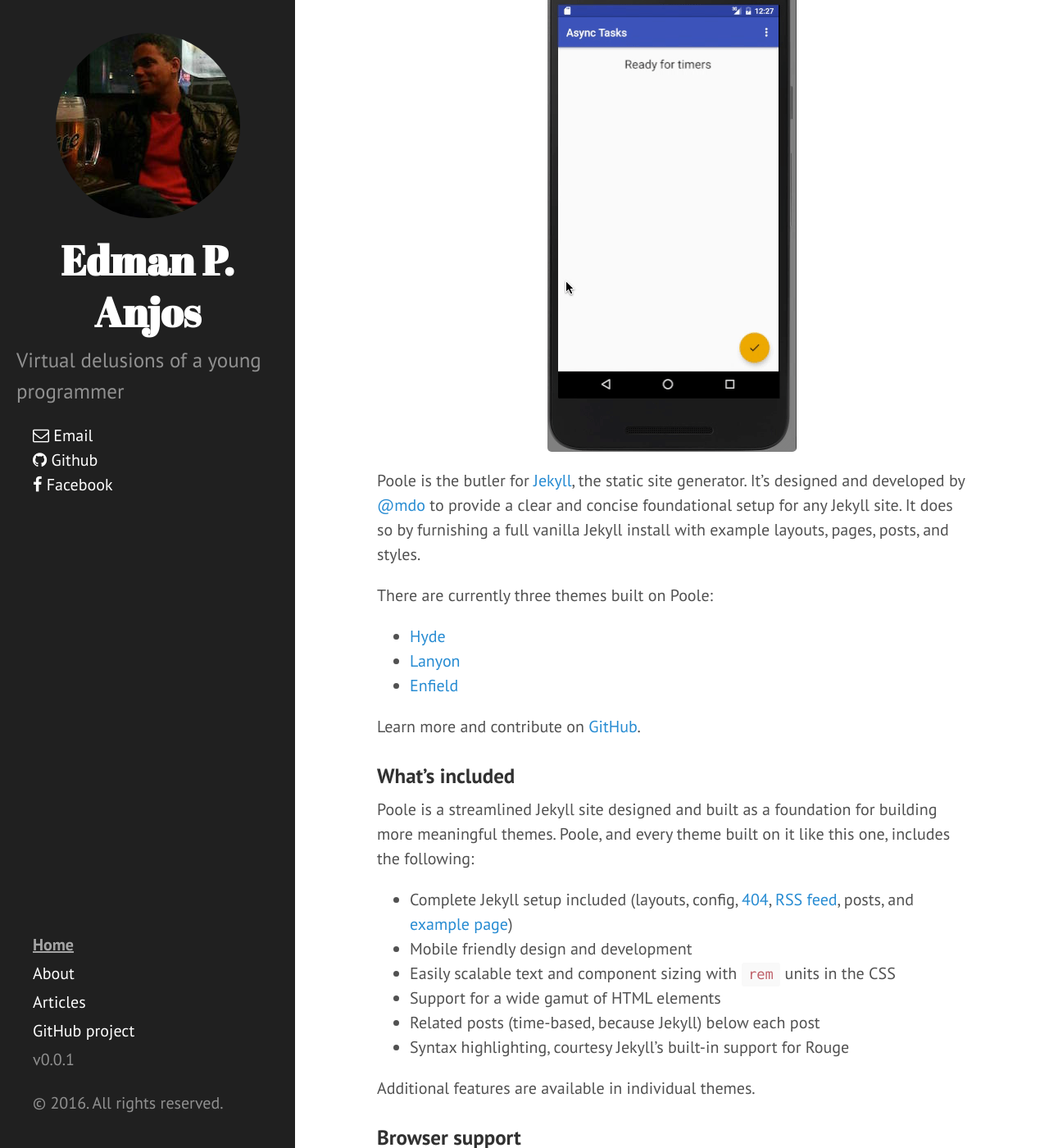
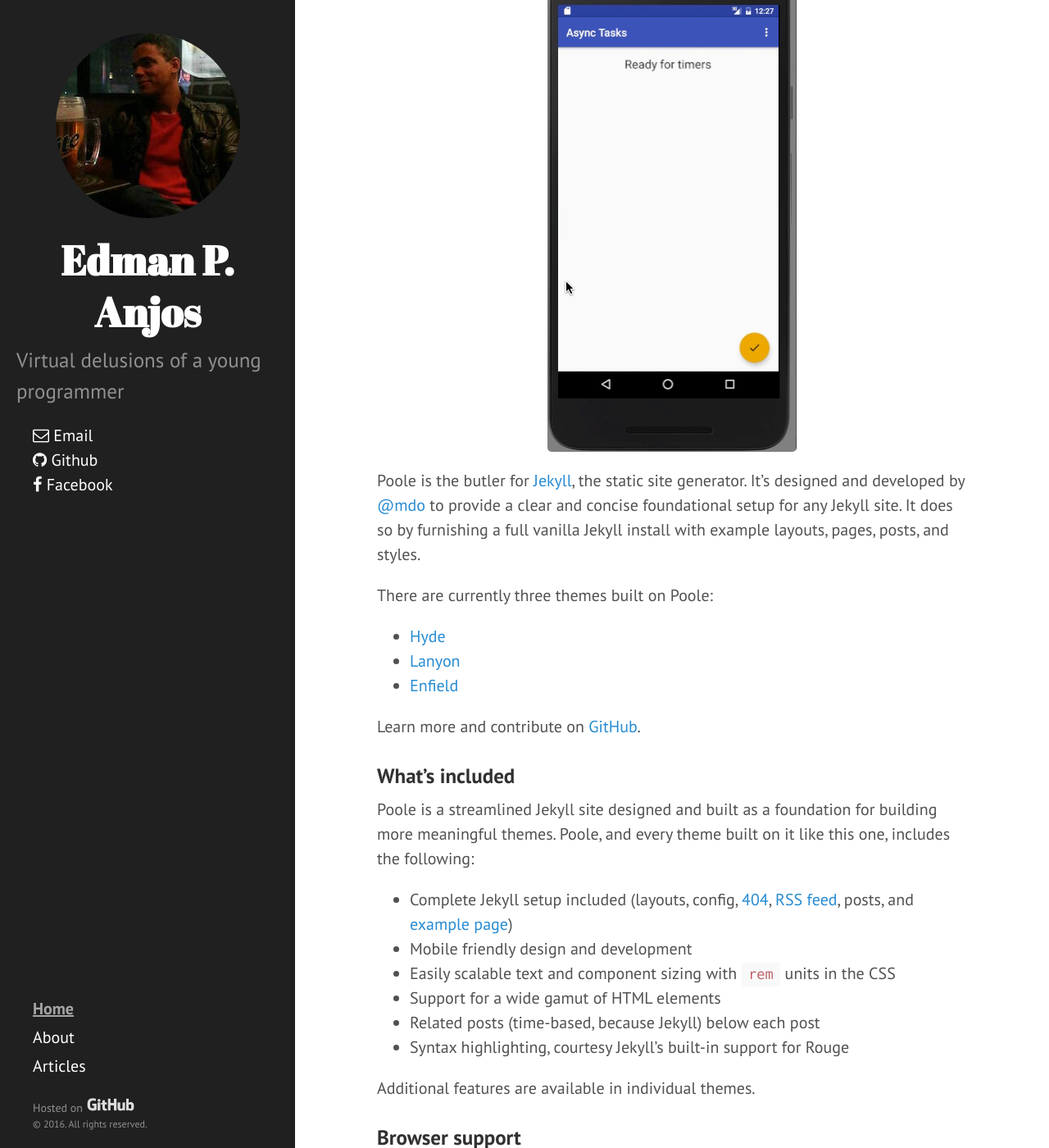
Before and after one commit to edman/edman.github.io, a Jekyll site: the page built from index.html, in a window 1280 px wide and 1400 px high, scrolled down 385 px. Shown: the whole window at 82% size. Built offline with Jekyll 4.4.1, drawn with Linux system fonts in a browser that asks for light colours; nearby versions of some CDN libraries; the list of posts is cut into pages by our own code.

Commit message:
Refactor repo link to a stylish 'hosted on github' link at the bottom.

```diff
--- a/_config.yml
+++ b/_config.yml
@@ -10,14 +10,9 @@ author:
   email: 'edmanjos@gmail.com'
   url: http://edman.github.io/
 
-# Custom vars
-version: 0.0.1
-
-github:
-  repo: https://github.com/edman/edman.github.io
-
 # Social links
 github_username: 'edman'
+github_repo: 'edman.github.io'
 facebook_username: 'edman.anjos'
 
 # Dependencies
--- a/_includes/sidebar.html
+++ b/_includes/sidebar.html
@@ -1,7 +1,7 @@
 <div class="sidebar">
   <!-- Up here things stick to the top of the sidebar -->
     <div class="sidebar-photo">
-      <img class="img-circle" src="{{ site.url }}assets/photo.jpg"/ alt="Edman's photo">
+      <img class="img-circle centralized" src="{{ site.url }}assets/photo.jpg"/ alt="Edman's photo">
     </div>
     <div class="sidebar-about">
       <h1>
@@ -44,11 +44,16 @@
           {% endif %}
         {% endif %}
       {% endfor %}
-
-      <a class="sidebar-nav-item" href="{{ site.github.repo }}">GitHub project</a>
-      <span class="sidebar-nav-item">v{{ site.version }}</span>
     </nav>
 
-    <p>&copy; {{ site.time | date: '%Y' }}. All rights reserved.</p>
+    <footer>
+    <div class="font-small">
+      <a class="font-small" href="http://github.com/{{ site.github_username }}/{{ site.github_repo }}">
+        Hosted on
+        <img src="{{ site.url }}assets/github-logo.png" height=18 width=60 alt="GitHub • Social coding"/>
+      </a>
+    </div>
+    <div class="font-minimum">&copy; {{ site.time | date: '%Y' }}. All rights reserved.</div>
+    </footer>
   </div>
 </div>
--- a/public/css/edman.css
+++ b/public/css/edman.css
@@ -1,4 +1,5 @@
-img {
+p img,
+img.centralized {
   margin-left: auto;
   margin-right: auto;
 }
@@ -17,3 +18,20 @@ div.sidebar-social ul li a:focus {
   text-decoration: underline;
   color: rgba(255,255,255,0.2);
 }
+
+footer img {
+  display: inline-block;
+  margin: 0;
+}
+
+div.font-small a {
+  color: rgba(255,255,255,0.5);
+}
+
+.font-small {
+  font-size: 0.7rem;
+}
+
+.font-minimum {
+  font-size: 0.6rem;
+}
```
